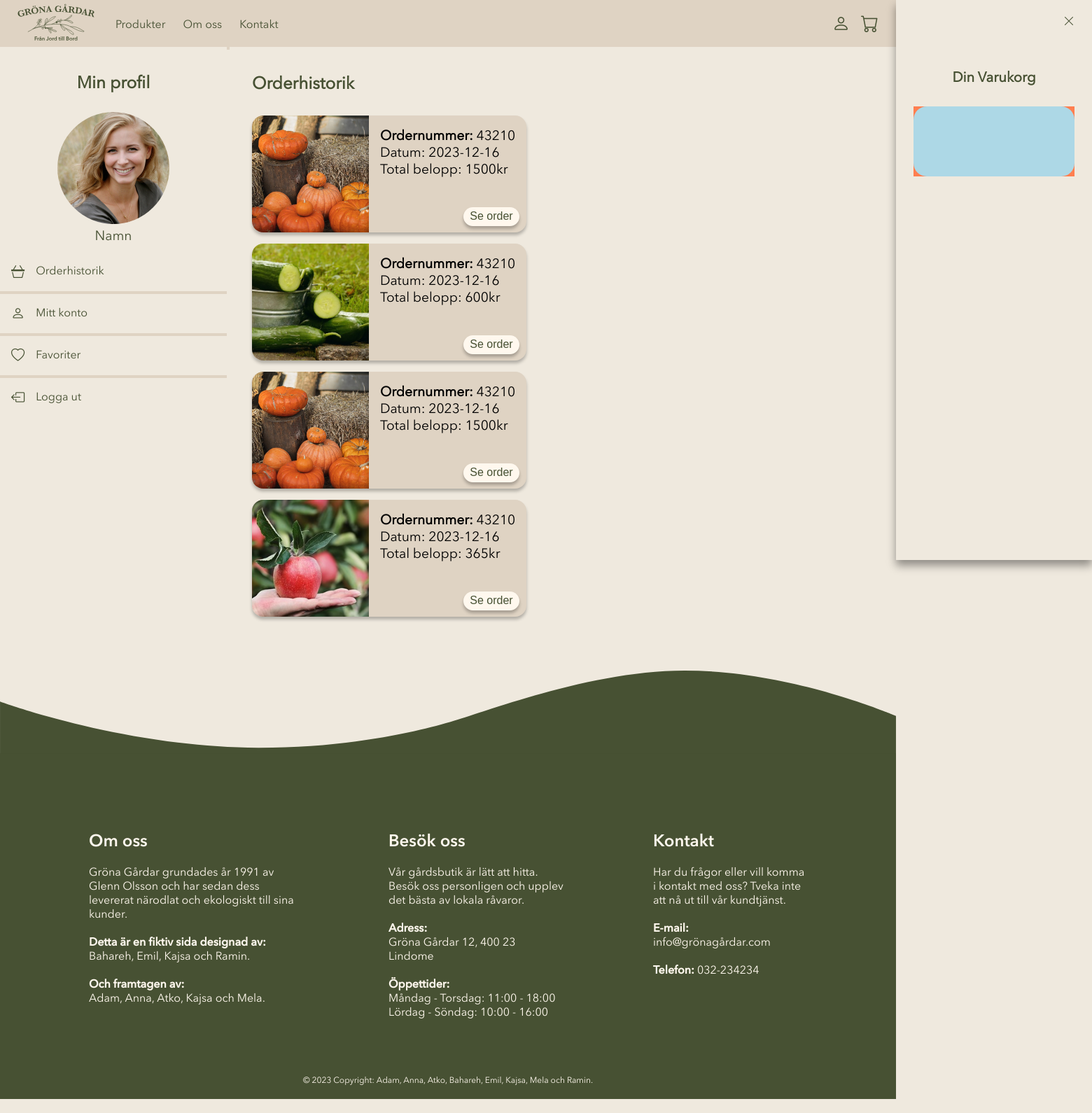
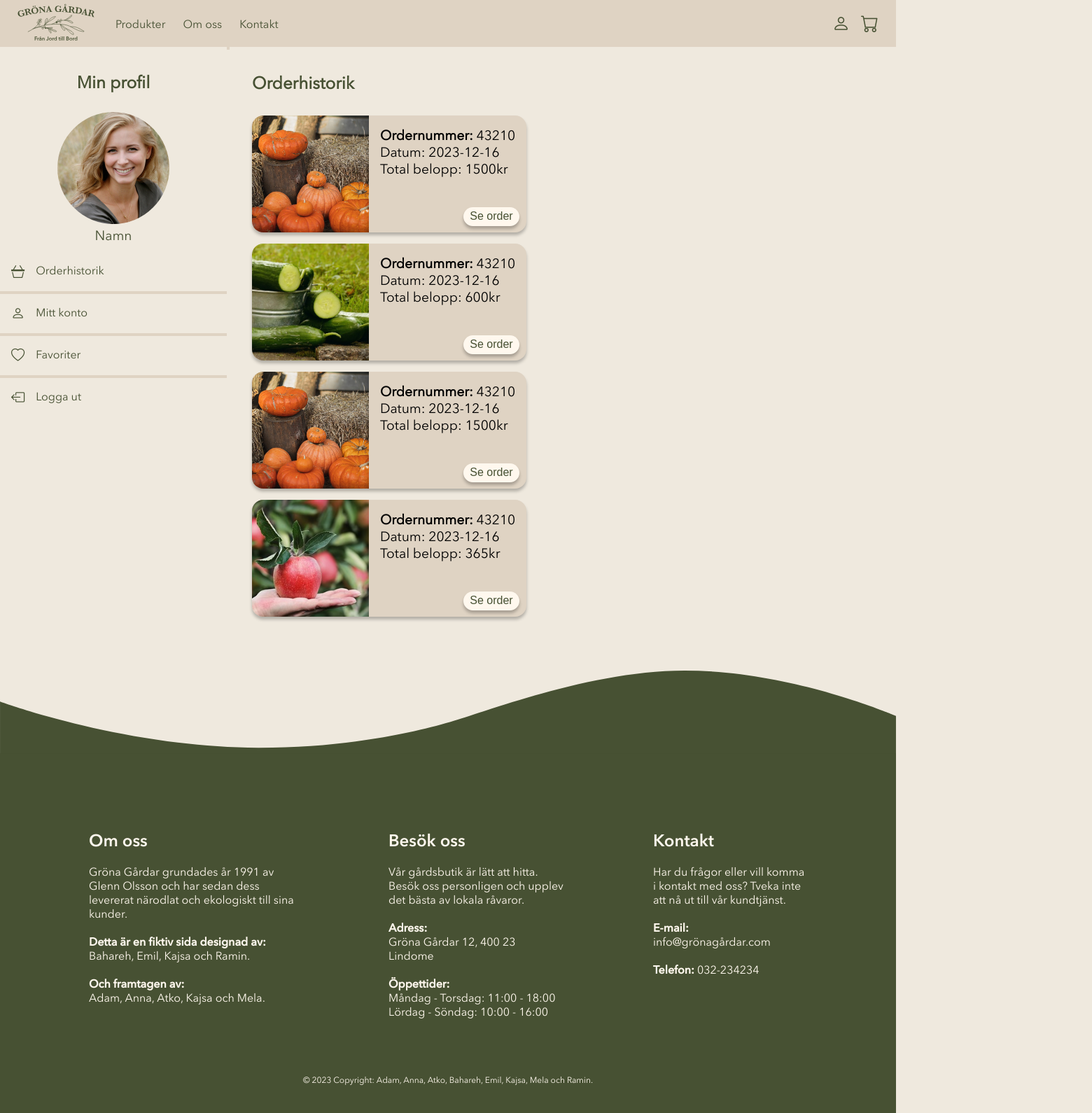
Before and after one commit to f1schhh/Grona-gardar, a Vue app: page /account/orderhistory in a window 1280 px wide. Shown: the whole page at 70% size, 1560 px wide, since content can reach past the window. Built offline with nearby package versions, Linux system fonts and the light colour scheme.

Commit message:
changed cart code to more vue-code. fucktards

```diff
--- a/src/components/Cart.vue
+++ b/src/components/Cart.vue
@@ -1,5 +1,7 @@
 <template>
-    <div class="cart-content-container">
+    <div @click="exitCart" v-if="isCartVisible" class="cart-overlay"></div>
+
+    <div v-if="isCartVisible" class="cart-content-container">
 
         <div class="exit-cart-content-container">
 
@@ -32,15 +34,15 @@
     },
     data() {
         return {
-            isCartShowed: false
+            isCartVisible: false,
         }
     },
     created() {
 
-        this.onIncomingProductId();
+
     },
     props: {
-
+        onCartClick: Boolean,
 
     },
     computed: {
@@ -49,23 +51,44 @@
 
     },
     methods: {
-        //method for exiting cart
+
+        //Method used to make cart visible
+        cartClicked(isCartClicked) {
+
+            if (isCartClicked === true && this.isCartVisible === false) {
+
+                //Toggle isCartVisible to show overlay and cart
+                this.isCartVisible = true;
+
+                //Increase blur of overlay by adding class
+                setTimeout(() => {
+                    document.querySelector(".cart-overlay").style.transition = "background-color 1s, backdrop-filter 1s;";
+                    document.querySelector(".cart-overlay").classList.add("increase");
+
+                    document.querySelector(".cart-content-container").classList.add("move-cart-content-container")
+                }, 100)
+
+            }
+        },
+
+        //Emit an event when the overlay is clicked
         exitCart() {
-            //Select elements from DOM
-            const cartContentContainer = document.querySelector(".cart-content-container");
-            const overlay = document.querySelector(".overlay-for-cart");
+            if (this.isCartVisible === true) {
 
-            //Make cart content dissapear to the right
-            cartContentContainer.classList.remove("move-cart-content-container")
+                document.querySelector(".cart-overlay").style.transition = "background-color 0s, backdrop-filter 0s;";
+                document.querySelector(".cart-overlay").classList.remove("increase");
+                this.$emit('overlay-clicked');
 
-            //Transition opacity to make div transparent
-            overlay.classList.remove("increase-blur-when-using-cart")
+                document.querySelector(".cart-content-container").classList.remove("move-cart-content-container")
 
-            //Remove overlay styles once transition has finished
-            setTimeout(function () {
-                overlay.style.display = "none";
-            }, 500)
+                setTimeout(() => {
+                    this.isCartVisible = false;
+                }, 950)
+            }
+
+
         },
+
 
         onIncomingProductId() {
             //Retrieve the Pinia store instance
@@ -81,6 +104,14 @@
     },
     watch: {
 
+        onCartClick(newValue) {
+
+
+            if (newValue === true && this.isCartVisible === false) {
+                this.cartClicked(newValue);
+            }
+
+        },
     },
 
 }
@@ -89,6 +120,23 @@
 
 
 <style scoped>
+.cart-overlay {
+    background-color: rgba(255, 255, 255, 0);
+    backdrop-filter: blur(0px);
+    transition: background-color 1s, backdrop-filter 1s;
+    width: 100%;
+    height: 100%;
+    position: fixed;
+    opacity: 0.5;
+    z-index: 3;
+}
+
+.increase {
+    background-color: rgba(255, 255, 255, 1.3);
+    backdrop-filter: blur(16px);
+}
+
+
 .cart-content-container {
     width: 230px;
     height: 100vh;
--- a/src/components/Footer.vue
+++ b/src/components/Footer.vue
@@ -138,6 +138,7 @@
     padding-left: 35px;
     padding-right: 35px;
     padding-bottom: 20px;
+    margin-bottom: 20px;
 }
 
 .contact-us-container p {
@@ -147,7 +148,7 @@
 .last-paragraph {
     height: fit-content;
     margin-top: 0px;
-    padding-bottom: 20px;
+    padding-bottom: 40px;
     font-size: 12px;
 }
 
@@ -194,14 +195,10 @@
 
     .contact-us-container {
         width: 220px;
-
         padding-left: 0;
         padding-right: 0;
         margin-right: 40px;
     }
 
-    .last-paragraph {
-        padding-bottom: 20px;
-    }
 }
 </style>
--- a/src/components/Header.vue
+++ b/src/components/Header.vue
@@ -1,7 +1,6 @@
 <template>
   <header id="header">
     <div @click="exitMenu" class="overlay"></div>
-    <div @click="exitCart" class="overlay-for-cart"></div>
     <!--Login div-->
     <div @click="exitLogin" class="overlay-for-login"></div>
 
@@ -22,7 +21,7 @@
     </div>
 
     <!--==== Cart conent Container ====-->
-    <Cart></Cart>
+    <Cart :on-cart-click="isCartClicked" @overlay-clicked="isCartClicked = false"></Cart>
     <!--End of Cart Content COntainer-->
 
     <nav id="navBar">
@@ -74,7 +73,7 @@
   },
   data() {
     return {
-
+      isCartClicked: false,
     }
   },
   methods: {
@@ -182,42 +181,14 @@
     },
     //Method regulating what happens when cart icon is clicked
     onCartClick() {
-      //Select elements from DOM
-      const cartContentContainer = document.querySelector(".cart-content-container")
-      const overlay = document.querySelector(".overlay-for-cart")
 
-      //make cart content wrapper visible for user
-      cartContentContainer.classList.add("move-cart-content-container")
-
-      //Show overlay
-      overlay.style.display = "block";
-
-      //Transition overlay opacity
-      setTimeout(function () {
-        overlay.classList.add("increase-blur-when-using-cart")
-      }, 100)
-
-
+      if (this.isCartClicked === false) {
+        this.isCartClicked = true;
+      }
+      else {
+        this.isCartClicked = false;
+      }
     },
-
-    //method for exiting cart
-    exitCart() {
-      //Select elements from DOM
-      const cartContentContainer = document.querySelector(".cart-content-container");
-      const overlay = document.querySelector(".overlay-for-cart");
-
-      //Make cart content dissapear to the right
-      cartContentContainer.classList.remove("move-cart-content-container")
-
-      //Transition opacity to make div transparent
-      overlay.classList.remove("increase-blur-when-using-cart")
-
-      //Remove overlay styles once transition has finished
-      setTimeout(function () {
-        overlay.style.display = "none";
-      }, 500)
-    }
-
 
   }
 
@@ -252,21 +223,6 @@
   backdrop-filter: blur(1px);
 }
 
-.overlay-for-cart {
-  display: none;
-  background-color: rgba(255, 255, 255, 0);
-  backdrop-filter: blur(0px);
-  transition: background-color 0.75s, backdrop-filter 0.75s;
-  width: 100%;
-  height: 100%;
-  position: fixed;
-  z-index: 3;
-}
-
-.increase-blur-when-using-cart {
-  background-color: rgba(255, 255, 255, 0.3);
-  backdrop-filter: blur(1px);
-}
 
 .overlay-for-login {
   display: none;
```
